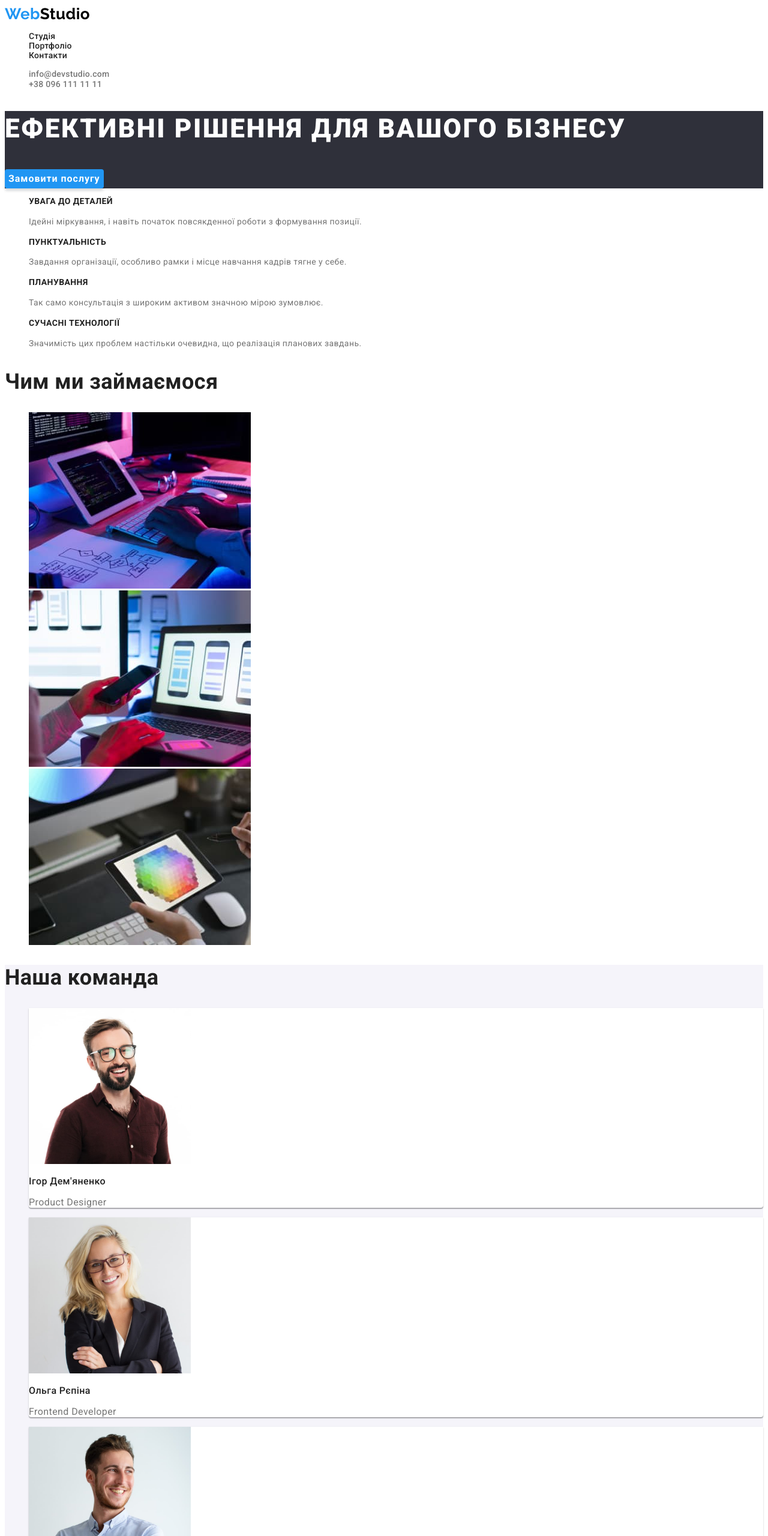
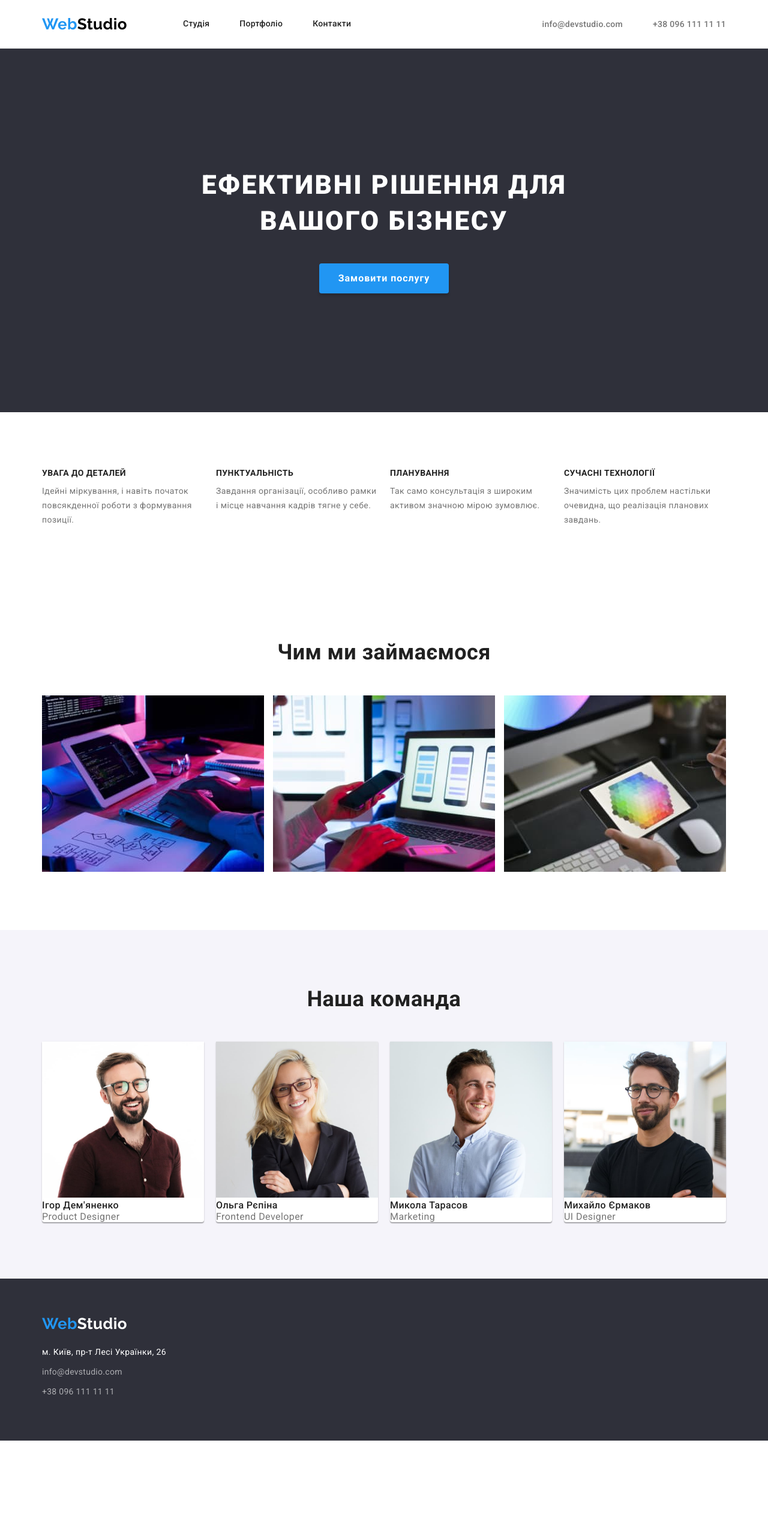
Before and after one commit to YaroslavKuzmenko007/goit-markup-hw-02, a plain HTML site: page index.html in a window 1280 px wide. Shown: the top 2560 px of the page at 60% size. After the commit the page ends 2401 px from the top, so only its background shows below. Drawn offline with nearby package versions, Linux system fonts and the light colour scheme.

Commit message:
24/09/22

```diff
--- a/css/style.css
+++ b/css/style.css
@@ -16,6 +16,49 @@ body {
   letter-spacing: 0.03em;
   font-size: 14px;
   background-color: var(--color-white);
+  margin: 0;
+}
+
+.black {
+  color: var(--color-black);
+}
+
+.white {
+  color: var(--color-white);
+}
+
+p,
+h1,
+h2,
+h3,
+h4,
+h5,
+h6,
+div {
+  margin: 0;
+}
+
+ul,
+ol {
+  margin: 0;
+  padding-left: 0;
+  list-style: none;
+}
+
+button {
+  cursor: pointer;
+}
+
+.section {
+  padding: 94px 0;
+  /* outline: 2px solid green; */
+}
+
+.container {
+  width: 1170px;
+  padding: 0 15px;
+  margin: 0 auto;
+  /* outline: 2px solid red; */
 }
 
 .visually-hiden {
@@ -31,6 +74,10 @@ body {
   margin: -1px;
 }
 
+.header {
+  border-bottom: 1px solid #ececec;
+}
+
 .head {
   font-family: "Raleway", sans-serif;
   font-weight: 700;
@@ -39,12 +86,40 @@ body {
   color: var(--color-acent);
   text-decoration: none;
 }
-.black {
-  color: var(--color-black);
+
+.menu {
+  display: flex;
+  padding: 32px 0;
 }
 
-.white {
-  color: var(--color-white);
+.menu-item + .menu-item {
+  /* border: 1px red solid; */
+  margin-left: 50px;
+}
+.menu-item:first-child {
+  margin-left: 93px;
+}
+
+.header .contact {
+  display: flex;
+}
+
+.header .contact-item + .contact-item {
+  margin-left: 50px;
+}
+
+.main-nav {
+  display: flex;
+  align-items: center;
+}
+
+.navigation {
+  display: flex;
+  align-items: center;
+}
+
+.navigation .contact {
+  margin-left: auto;
 }
 
 .menu-item,
@@ -57,11 +132,15 @@ body {
   list-style: none;
 }
 
-.our-team{
+/* .our-work-img {
+  width: calc((100% - 60px) / 3);
+} */
+
+.our-team {
   background-color: var(--bg-section);
 }
 
-.portfolio-item a{
+.portfolio-item a {
   text-decoration: none;
 }
 
@@ -105,6 +184,11 @@ body {
   letter-spacing: 0.06em;
   color: var(--color-white);
   text-transform: uppercase;
+  width: 696px;
+  margin: 0 auto;
+  padding-top: 104px;
+  padding-bottom: 40px;
+  text-align: center;
 }
 
 .order-buuton {
@@ -119,7 +203,12 @@ body {
   cursor: pointer;
   box-shadow: 0px 4px 4px rgba(0, 0, 0, 0.15);
   border-radius: 4px;
+  display: block;
+  padding: 10px 32px;
+  margin: 0 auto;
+  margin-bottom: 104px;
 }
+
 .order-buuton:hover,
 .order-buuton:focus {
   background-color: var(--btn-hover);
@@ -131,15 +220,36 @@ body {
   line-height: 1.14;
   text-transform: uppercase;
 }
+
+.benefits {
+  display: flex;
+  justify-content: space-between;
+}
+
+.benefits-item {
+  width: 270px;
+}
+
 .benefits-text {
   line-height: 1.71;
   color: var(--secondary-color);
+  padding-top: 10px;
 }
 
 .second-head {
   font-weight: 700;
   font-size: 36px;
   line-height: 1.17;
+  text-align: center;
+}
+
+.our-work {
+  display: flex;
+  justify-content: space-between;
+}
+
+.our-work-img {
+  padding-top: 50px;
 }
 
 .team-head {
@@ -148,9 +258,17 @@ body {
   line-height: 1.19;
 }
 
+.team {
+  display: flex;
+  justify-content: space-between;
+  padding-top: 50px;
+}
+
 .team-item {
+  width: 270px;
   background-color: var(--color-white);
-  box-shadow: 0px 1px 3px rgba(0, 0, 0, 0.12), 0px 1px 1px rgba(0, 0, 0, 0.14), 0px 2px 1px rgba(0, 0, 0, 0.2);
+  box-shadow: 0px 1px 3px rgba(0, 0, 0, 0.12), 0px 1px 1px rgba(0, 0, 0, 0.14),
+    0px 2px 1px rgba(0, 0, 0, 0.2);
   border-radius: 0px 0px 4px 4px;
 }
 
@@ -162,6 +280,7 @@ body {
 
 .footer {
   background-color: var(--bg-color);
+  padding: 60px 0;
 }
 
 .footer-mail,
@@ -169,7 +288,14 @@ body {
   color: rgba(255, 255, 255, 0.6);
   font-weight: 400;
 }
+.footer .head {
+  display: block;
+  padding-bottom: 20px;
+}
 
+.address .contact-item {
+  padding-bottom: 9px;
+}
 .href {
   color: var(--color-white);
   text-decoration: none;
@@ -180,9 +306,16 @@ body {
   font-style: normal;
 }
 
-/* .nav-btn {
-  border: none;
-} */
+.nav-btn {
+  display: flex;
+  justify-content: center;
+  margin-bottom: 56px;
+}
+
+.li-btn + .li-btn {
+  padding-left: 8px;
+}
+
 .item-btn {
   font-weight: 500;
   font-size: 16px;
@@ -193,6 +326,7 @@ body {
   background-color: var(--btn-main-color);
   border: none;
   cursor: pointer;
+  padding: 6px 22px;
 }
 
 .item-btn-active,
@@ -205,16 +339,40 @@ body {
   border-radius: 4px;
 }
 
+.portfolio {
+  display: flex;
+  flex-wrap: wrap;
+  gap: 30px;
+}
+
+/* .portfolio-item {
+  width: calc((100% - 60px) / 3);
+} */
+
+.portfolio-item img {
+  display: block;
+}
+
+.portfolio-discription {
+  border: 1px solid #eeeeee;
+  padding: 20px 24px;
+}
+
+.portfolio-discription {
+  border-top: none;
+}
+
 .portfolio-head {
+  margin-bottom: 4px;
   font-weight: 700;
   font-size: 18px;
-  line-height: 2;
+  line-height: 1.71;
   letter-spacing: 0.06em;
   color: var(--color-black);
 }
 
 .portfolio-text {
   font-size: 16px;
-  line-height: 1.88;
+  line-height: 1.6;
   color: var(--secondary-color);
 }
--- a/index.html
+++ b/index.html
@@ -5,17 +5,29 @@
     <meta http-equiv="X-UA-Compatible" content="IE=edge" />
     <meta name="viewport" content="width=device-width, initial-scale=1.0" />
     <title lang="en">WebStudio</title>
-    <link rel="stylesheet" href="css/style.css" />
     <link rel="preconnect" href="https://fonts.googleapis.com" />
     <link rel="preconnect" href="https://fonts.gstatic.com" crossorigin />
     <link
       href="https://fonts.googleapis.com/css2?family=Raleway:wght@700&family=Roboto:wght@400;500;700;900&display=swap"
       rel="stylesheet"
     />
+    <!-- <link
+      rel="stylesheet"
+      href="https://cdnjs.cloudflare.com/ajax/libs/modern-normalize/1.1.0/modern-normalize.min.css"
+      integrity="sha512-wpPYUAdjBVSE4KJnH1VR1HeZfpl1ub8YT/NKx4PuQ5NmX2tKuGu6U/JRp5y+Y8XG2tV+wKQpNHVUX03MfMFn9Q=="
+      crossorigin="anonymous"
+      referrerpolicy="no-referrer"
+    /> -->
+    <link
+      rel="stylesheet"
+      href="node_modules/modern-normalize/modern-normalize.css"
+    />
+    <link rel="stylesheet" href="css/style.css" />
   </head>
   <body>
-    <header>
-      <nav>
+    <header class="header">
+      <div class="container navigation">
+        <nav class="main-nav">
           <a href="#" lang="en" class="head"
             >Web<span class="black">Studio</span></a
           >
@@ -38,16 +50,22 @@
             >
           </li>
           <li class="contact-item">
-          <a href="tel:+380961111111" class="contact-tel">+38 096 111 11 11</a>
+            <a href="tel:+380961111111" class="contact-tel"
+              >+38 096 111 11 11</a
+            >
           </li>
         </ul>
+      </div>
     </header>
     <main>
-      <section class="main">
+      <section class="main section">
+        <div class="container">
           <h1 class="main-head">Ефективні рішення для вашого бізнесу</h1>
           <button type="button" class="order-buuton">Замовити послугу</button>
+        </div>
       </section>
-      <section>
+      <section class="section">
+        <div class="container">
           <h2 class="visually-hiden">Особливості</h2>
           <ul class="benefits">
             <li class="benefits-item">
@@ -60,8 +78,8 @@
             <li class="benefits-item">
               <h3 class="benefit-head">ПУНКТУАЛЬНІСТЬ</h3>
               <p class="benefits-text">
-              Завдання організації, особливо рамки і місце навчання кадрів тягне
-              у себе.
+                Завдання організації, особливо рамки і місце навчання кадрів
+                тягне у себе.
               </p>
             </li>
             <li class="benefits-item">
@@ -73,16 +91,18 @@
             <li class="benefits-item">
               <h3 class="benefit-head">СУЧАСНІ ТЕХНОЛОГІЇ</h3>
               <p class="benefits-text">
-              Значимість цих проблем настільки очевидна, що реалізація планових
-              завдань.
+                Значимість цих проблем настільки очевидна, що реалізація
+                планових завдань.
               </p>
             </li>
           </ul>
+        </div>
       </section>
-      <section>
+      <section class="section">
+        <div class="container">
           <h2 class="second-head">Чим ми займаємося</h2>
           <ul class="our-work">
-          <li>
+            <li class="our-work-img">
               <img
                 src="./images/box1.jpg"
                 alt="Допомагаємо створити алгоритм сайту"
@@ -90,7 +110,7 @@
                 height="294"
               />
             </li>
-          <li>
+            <li class="our-work-img">
               <img
                 src="./images/box2.jpg"
                 alt="Адаптуємо сайт для різних пристроїв"
@@ -98,7 +118,7 @@
                 height="294"
               />
             </li>
-          <li>
+            <li class="our-work-img">
               <img
                 src="./images/box3.jpg"
                 alt="Використовуємо сучасні дизайнерскі рішення"
@@ -107,8 +127,10 @@
               />
             </li>
           </ul>
+        </div>
       </section>
-      <section class="our-team">
+      <section class="our-team section">
+        <div class="container">
           <h2 class="second-head">Наша команда</h2>
           <ul class="team">
             <li class="team-item">
@@ -152,9 +174,11 @@
               <p class="team-position" lang="en">UI Designer</p>
             </li>
           </ul>
+        </div>
       </section>
     </main>
     <footer class="footer">
+      <div class="container">
         <a href="#" lang="en" class="head"
           >Web<span class="white">Studio</span></a
         >
@@ -170,7 +194,9 @@
             </li>
 
             <li class="contact-item">
-            <a href="maito:info@devstudio.com" class="contact-mail footer-mail"
+              <a
+                href="maito:info@devstudio.com"
+                class="contact-mail footer-mail"
                 >info@devstudio.com</a
               >
             </li>
@@ -181,6 +207,7 @@
             </li>
           </ul>
         </address>
+      </div>
     </footer>
   </body>
 </html>
```
Also changed, not shown: portfolio.html (+81 -27 lines), 1 other file. Lines whose indentation alone changed are shown as unchanged.
